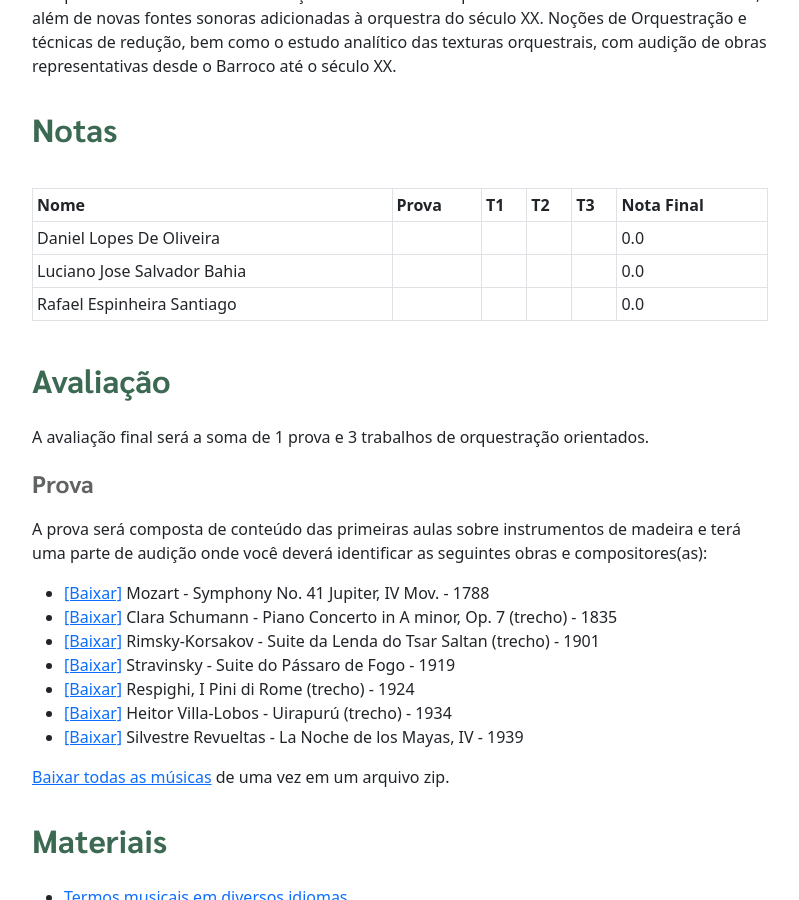
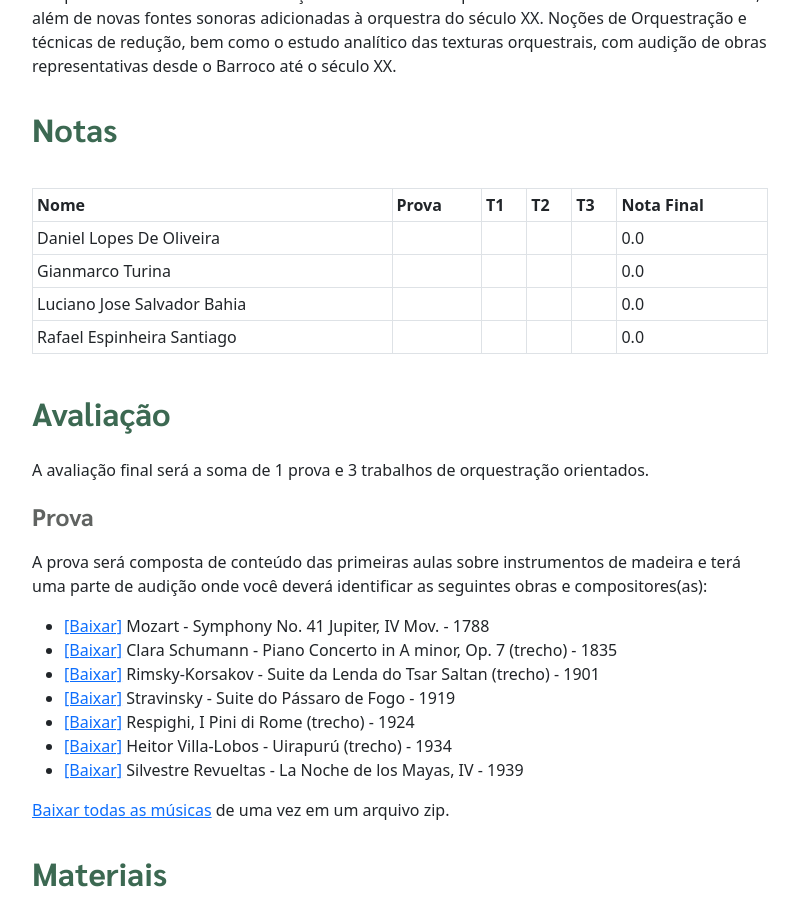
Before and after one commit to pedrokroger/pedrokroger.github.io, a Jekyll site: the page built from pages/musa84-orq1.md, in a window 1280 px wide and 900 px high, scrolled down 412 px. Shown: the whole window, without its empty margins (50-849 px from the left). Built offline with Jekyll 4.4.1, drawn with Linux system fonts in a browser that asks for light colours; Markdown is read by kramdown in place of the engine named in the settings.

Commit message:
Add Gianmarco

```diff
--- a/pages/musa84-orq1.md
+++ b/pages/musa84-orq1.md
@@ -17,6 +17,7 @@ Barroco até o século XX.
 | Nome                        | Prova | T1 | T2 | T3 | Nota Final |
 |:----------------------------|:------|:---|:---|:---|:-----------|
 | Daniel Lopes De Oliveira    |       |    |    |    | =sum       |
+| Gianmarco Turina            |       |    |    |    | =sum       |
 | Luciano Jose Salvador Bahia |       |    |    |    | =sum       |
 | Rafael Espinheira Santiago  |       |    |    |    | =sum       |
 
```
